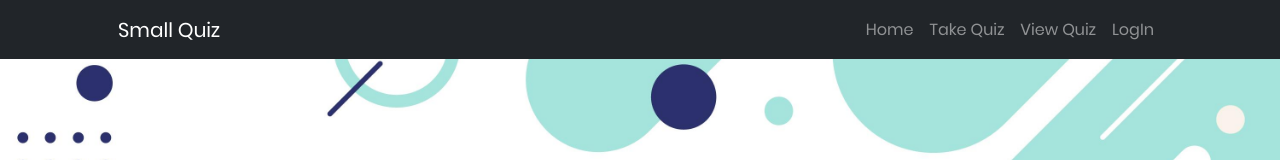
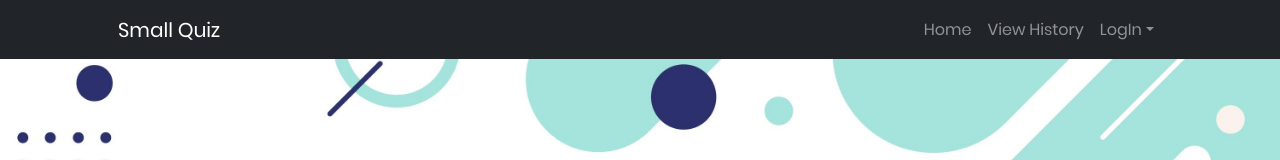
Before and after one commit to SWD392/SmallQuiz, a React (Create React App) app in the folder QuizPractice/Client/small-quiz/: page /home in a window 1280 px wide. Shown: the top 160 px of the page. Built offline with nearby package versions, Linux system fonts and the light colour scheme; some icons are missing.

Commit message:
Update
navbar

```diff
--- a/QuizPractice/Client/small-quiz/src/pages/HomeTest.js
+++ b/QuizPractice/Client/small-quiz/src/pages/HomeTest.js
@@ -17,7 +17,7 @@ export default function HomeTest() {
                   <h1 className="display-5 fw-bolder text-black mb-2">Quickly find or create anything in your curriculum</h1>
                   <p className="lead text-black-50 mb-4">Motivate every student to mastery with easy-to-customize content combined with tools for inclusive assessment, instruction, and practice.</p>
                   <div className="d-grid gap-3 d-sm-flex justify-content-sm-center">
-                    <a  to  className="btn btn-primary btn-lg px-4 me-sm-3" href="/Login">Get Started  </a>
+                    <a  to  className="btn btn-primary btn-lg px-4 me-sm-3" href="/quiz">Get Started  </a>
 
                   </div>
                 </div>
--- a/QuizPractice/Client/small-quiz/src/pages/Navbar.js
+++ b/QuizPractice/Client/small-quiz/src/pages/Navbar.js
@@ -11,9 +11,17 @@ export const Navbar = ({handleLogout}) => {
       <div className="collapse navbar-collapse" id="navbarSupportedContent">
         <ul className="navbar-nav ms-auto mb-2 mb-lg-0">
           <li className="nav-item"><Link to='/home' className="nav-link" aria-current="page" href="#!">Home</Link></li>
-          <li className="nav-item"><Link to='/quiz' className="nav-link" aria-current="page" href="#!">Take Quiz</Link></li>
-          <li className="nav-item"><Link to='/' className="nav-link" aria-current="page" href="#!">View Quiz</Link></li>
-          <li className="nav-item"><Link to='/login' className="nav-link" onClick={handleLogout}>LogIn</Link></li>
+             <li className="nav-item"><Link to='/' className="nav-link" aria-current="page" href="#!">View History</Link></li>
+             <li className="nav-item dropdown">
+  <a className="nav-link dropdown-toggle" href="/" id="navbarDropdown" role="button" data-bs-toggle="dropdown" aria-expanded="false">
+    LogIn
+  </a>
+  <ul className="dropdown-menu" aria-labelledby="navbarDropdown">
+    <li><Link to='/register' className="dropdown-item">Register</Link></li>
+    <li><Link to='/change-password' className="dropdown-item">Change Password</Link></li>
+  </ul>
+</li>
+
         </ul>
       </div>
     </div>
```
